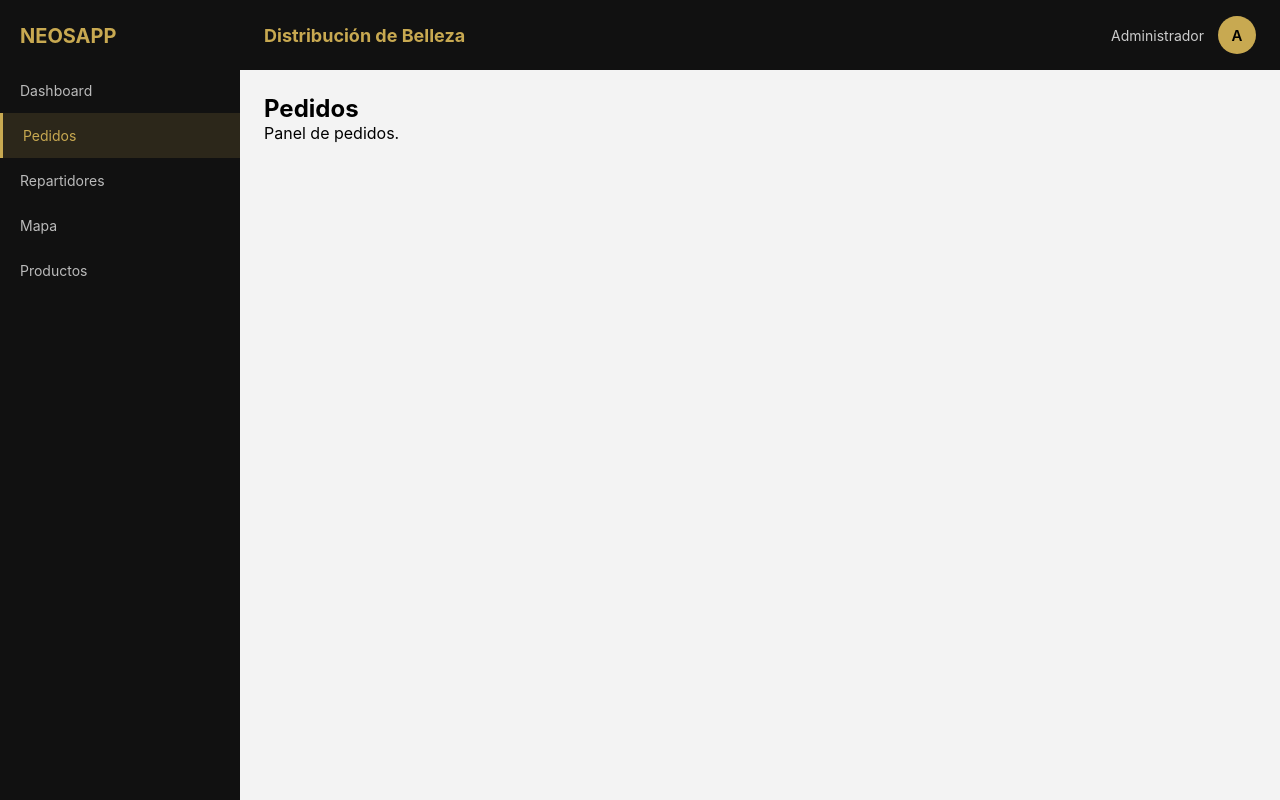
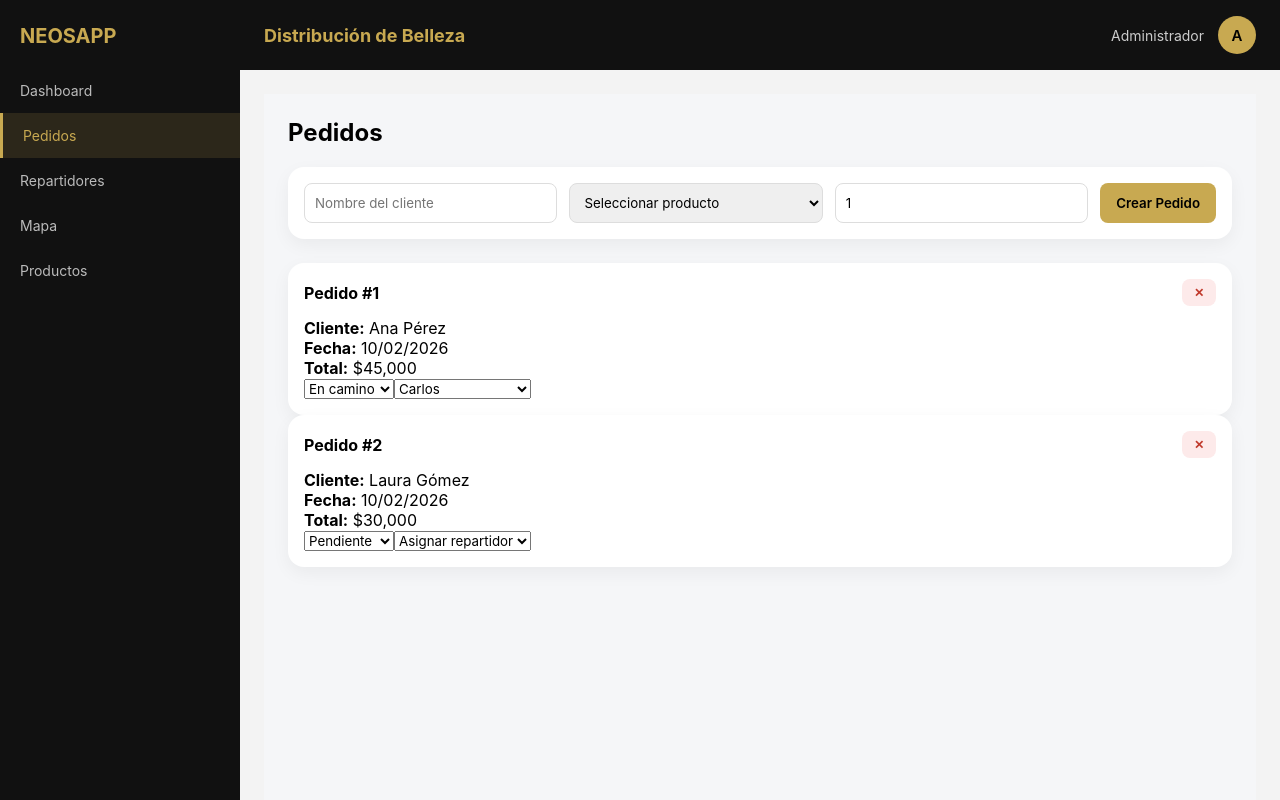
Before and after one commit to Johnyate2509/NEOSAPP_2, a React (Vite) app in the folder neosapp/: page /pedidos in a window 1280 px wide. Built offline with nearby package versions, Linux system fonts and the light colour scheme.

Commit message:
producto-pedido-dashboard act

```diff
--- /dev/null
+++ b/neosapp/src/context/StoreContext.jsx
@@ -0,0 +1,116 @@
+import { createContext, useContext, useState } from "react";
+
+const StoreContext = createContext();
+
+export function StoreProvider({ children }) {
+  const [productos, setProductos] = useState([
+    { id: 1, nombre: "Gancho Dorado", categoria: "Ganchos", precio: 8000, stock: 10 },
+    { id: 2, nombre: "Keratina Pro", categoria: "Tratamientos", precio: 45000, stock: 5 },
+  ]);
+
+  const [pedidos, setPedidos] = useState([
+  {
+    id: 1,
+    cliente: "Ana Pérez",
+    items: [],
+    total: 45000,
+    estado: "En camino",
+    fecha: "10/02/2026",
+    repartidor: "Carlos"
+  },
+  {
+    id: 2,
+    cliente: "Laura Gómez",
+    items: [],
+    total: 30000,
+    estado: "Pendiente",
+    fecha: "10/02/2026",
+    repartidor: null
+  }
+]);
+
+  const crearPedido = (cliente, items) => {
+    const total = items.reduce(
+      (acc, item) => acc + item.precio * item.cantidad,
+      0
+    );
+
+
+    const nuevoId =
+  pedidos.length > 0
+    ? Math.max(...pedidos.map((p) => p.id)) + 1
+    : 1;
+
+    const nuevoPedido = {
+      id: nuevoId,
+      cliente,
+      items,
+      total,
+      estado: "Pendiente",
+      fecha: new Date().toLocaleDateString(),
+    };
+
+
+    // Descontar stock
+    const productosActualizados = productos.map((p) => {
+      const itemPedido = items.find((i) => i.id === p.id);
+      if (itemPedido) {
+        return { ...p, stock: p.stock - itemPedido.cantidad };
+      }
+      return p;
+    });
+
+    setProductos(productosActualizados);
+    setPedidos([...pedidos, nuevoPedido]);
+  };
+
+  const cambiarEstadoPedido = (id, estado) => {
+    setPedidos(
+      pedidos.map((p) =>
+        p.id === id ? { ...p, estado } : p
+      )
+    );
+  };
+
+  const eliminarPedido = (id) => {
+  const pedido = pedidos.find((p) => p.id === id);
+  if (!pedido) return;
+
+  // Restaurar stock
+  const productosActualizados = productos.map((prod) => {
+    const item = pedido.items.find((i) => i.id === prod.id);
+    if (item) {
+      return { ...prod, stock: prod.stock + item.cantidad };
+    }
+    return prod;
+  });
+
+  setProductos(productosActualizados);
+  setPedidos(pedidos.filter((p) => p.id !== id));
+};
+const asignarRepartidor = (id, repartidor) => {
+  setPedidos(
+    pedidos.map((p) =>
+      p.id === id ? { ...p, repartidor } : p
+    )
+  );
+};
+
+  return (
+    <StoreContext.Provider
+      value={{
+        productos,
+        setProductos,
+        pedidos,
+        crearPedido,
+        cambiarEstadoPedido,
+        eliminarPedido,
+        asignarRepartidor
+      }}
+    >
+      {children}
+    </StoreContext.Provider>
+  );
+}
+
+export const useStore = () => useContext(StoreContext);
--- a/neosapp/src/pages/Dashboard.jsx
+++ b/neosapp/src/pages/Dashboard.jsx
@@ -1,29 +1,52 @@
 import "./dashboard.css";
+import { useStore } from "../context/StoreContext";
 
 export default function Dashboard() {
+  const { pedidos, repartidores } = useStore();
+
+  const pedidosHoy = pedidos.length;
+
+  const entregasEnCurso = pedidos.filter(
+    (p) => p.estado === "En camino"
+  ).length;
+
+  const incidencias = pedidos.filter(
+    (p) => p.estado === "Retraso" || p.estado === "Cancelado"
+  ).length;
+
+  const pedidosRecientes = pedidos.slice(-3).reverse();
+
+  const repartidoresActivos = repartidores?.filter(
+    (r) => r.estado === "activo"
+  ).length || 0;
+
   return (
     <div className="dashboard">
 
       {/* KPIs */}
       <div className="kpi-grid">
-        <Kpi title="Pedidos Hoy" value="128" />
-        <Kpi title="Repartidores Activos" value="6" />
-        <Kpi title="Entregas en Curso" value="14" />
-        <Kpi title="Incidencias" value="2" alert />
+        <Kpi title="Pedidos Hoy" value={pedidosHoy} />
+        <Kpi title="Repartidores Activos" value={repartidoresActivos} />
+        <Kpi title="Entregas en Curso" value={entregasEnCurso} />
+        <Kpi title="Incidencias" value={incidencias} alert />
       </div>
 
       {/* Mapa + Pedidos */}
       <div className="dashboard-row">
+
         <div className="card map-card">
           <h3>Mapa en tiempo real</h3>
           <div className="map-placeholder">
             Mapa aquí
           </div>
-          <button className="btn-link">Ver mapa completo</button>
+          <button className="btn-link">
+            Ver mapa completo
+          </button>
         </div>
 
         <div className="card">
           <h3>Pedidos recientes</h3>
+
           <table className="table">
             <thead>
               <tr>
@@ -33,28 +56,25 @@ export default function Dashboard() {
                 <th>Repartidor</th>
               </tr>
             </thead>
+
             <tbody>
-              <tr>
-                <td>#1023</td>
-                <td>Ana Pérez</td>
-                <td><span className="badge success">En ruta</span></td>
-                <td>Carlos</td>
-              </tr>
-              <tr>
-                <td>#1024</td>
-                <td>Laura Gómez</td>
-                <td><span className="badge warning">Pendiente</span></td>
-                <td>—</td>
-              </tr>
-              <tr>
-                <td>#1025</td>
-                <td>Sofía Ruiz</td>
-                <td><span className="badge danger">Retraso</span></td>
-                <td>Mario</td>
-              </tr>
+              {pedidosRecientes.map((p) => (
+                <tr key={p.id}>
+                  <td>#{p.id}</td>
+                  <td>{p.cliente}</td>
+                  <td>
+                    <span className={`badge ${getBadge(p.estado)}`}>
+                      {p.estado}
+                    </span>
+                  </td>
+                  <td>{p.repartidor || "—"}</td>
+                </tr>
+              ))}
             </tbody>
+
           </table>
         </div>
+
       </div>
 
       {/* Repartidores */}
@@ -62,14 +82,33 @@ export default function Dashboard() {
         <h3>Repartidores</h3>
 
         <div className="drivers">
-          <Driver name="Carlos" status="activo" />
-          <Driver name="Mario" status="activo" />
-          <Driver name="Luis" status="inactivo" />
+          {repartidores?.map((r) => (
+            <Driver
+              key={r.id}
+              name={r.nombre}
+              status={r.estado}
+            />
+          ))}
         </div>
       </div>
 
     </div>
   );
+}
+
+/* Helpers */
+
+function getBadge(estado) {
+  switch (estado) {
+    case "En camino":
+      return "success";
+    case "Pendiente":
+      return "warning";
+    case "Cancelado":
+      return "danger";
+    default:
+      return "warning";
+  }
 }
 
 /* Componentes visuales */
--- a/neosapp/src/pages/Pedidos.jsx
+++ b/neosapp/src/pages/Pedidos.jsx
@@ -1,8 +1,138 @@
+import { useState } from "react";
+import { useStore } from "../context/StoreContext";
+import "../styles/pedidos.css";
+
 export default function Pedidos() {
+  const { productos, pedidos, crearPedido, eliminarPedido, asignarRepartidor } = useStore();
+
+  const [cliente, setCliente] = useState("");
+  const [productoSeleccionado, setProductoSeleccionado] = useState("");
+  const [cantidad, setCantidad] = useState(1);
+
+
+  const handleCrear = () => {
+  if (!cliente || !productoSeleccionado) return;
+
+  const producto = productos.find(
+    (p) => p.id === Number(productoSeleccionado)
+  );
+
+  if (!producto) return;
+
+  if (cantidad > producto.stock) {
+    alert("No hay suficiente stock disponible");
+    return;
+  }
+
+  crearPedido(cliente, [
+    { ...producto, cantidad: Number(cantidad) },
+  ]);
+
+  setCliente("");
+  setProductoSeleccionado("");
+  setCantidad(1);
+};
+
+
   return (
-    <>
+    <div className="pedidos-page">
       <h2>Pedidos</h2>
-      <p>Panel de pedidos.</p>
-    </>
+
+      {/* Crear pedido */}
+      <div className="crear-pedido">
+        <input
+          placeholder="Nombre del cliente"
+          value={cliente}
+          onChange={(e) => setCliente(e.target.value)}
+        />
+
+        <select
+          value={productoSeleccionado}
+          onChange={(e) =>
+            setProductoSeleccionado(e.target.value)
+          }
+        >
+          <option value="">Seleccionar producto</option>
+          {productos.map((p) => (
+            <option key={p.id} value={p.id}>
+              {p.nombre} (Stock: {p.stock})
+            </option>
+          ))}
+        </select>
+
+        <input
+          type="number"
+          min="1"
+          value={cantidad}
+          onChange={(e) => setCantidad(e.target.value)}
+        />
+
+        <button onClick={handleCrear}>
+          Crear Pedido
+        </button>
+      </div>
+
+      {/* Lista pedidos */}
+     <div className="lista-pedidos">
+  {pedidos.map((p) => (
+    <div key={p.id} className="pedido-card">
+
+      <div className="pedido-header">
+        <strong>Pedido #{p.id}</strong>
+        <button
+          className="btn-delete"
+          onClick={() => eliminarPedido(p.id)}
+        >
+          ✕
+        </button>
+      </div>
+
+      <div className="pedido-body">
+        <p><strong>Cliente:</strong> {p.cliente}</p>
+        <p><strong>Fecha:</strong> {p.fecha}</p>
+
+        <div className="pedido-items">
+          {p.items.map((item, index) => (
+            <div key={index} className="pedido-item">
+              {item.nombre} x {item.cantidad} — $
+              {(item.precio * item.cantidad).toLocaleString()}
+            </div>
+          ))}
+        </div>
+
+        <p><strong>Total:</strong> ${p.total.toLocaleString()}</p>
+
+        <div className="pedido-acciones">
+          <select
+            value={p.estado}
+            onChange={(e) =>
+              cambiarEstadoPedido(p.id, e.target.value)
+            }
+          >
+            <option value="Pendiente">Pendiente</option>
+            <option value="En camino">En camino</option>
+            <option value="Entregado">Entregado</option>
+            <option value="Cancelado">Cancelado</option>
+          </select>
+
+          <select
+            value={p.repartidor || ""}
+            onChange={(e) =>
+              asignarRepartidor(p.id, e.target.value)
+            }
+          >
+            <option value="">Asignar repartidor</option>
+            <option value="Carlos">Carlos</option>
+            <option value="Luis">Luis</option>
+            <option value="María">María</option>
+          </select>
+        </div>
+      </div>
+    </div>
+  ))}
+</div>
+
+
+    </div>
   );
 }
--- a/neosapp/src/pages/Producto.jsx
+++ b/neosapp/src/pages/Producto.jsx
@@ -1,4 +1,5 @@
 import { useState } from "react";
+import { useStore } from "../context/StoreContext";
 import "./producto.css";
 
 const CATEGORIAS = [
@@ -9,12 +10,7 @@ const CATEGORIAS = [
 ];
 
 export default function Producto() {
-  const [productos, setProductos] = useState([
-    { id: 1, nombre: "Gancho Dorado", categoria: "Ganchos para cabello", precio: 8000 },
-    { id: 2, nombre: "Gancho Perla", categoria: "Ganchos para cabello", precio: 9500 },
-    { id: 3, nombre: "Keratina Pro", categoria: "Tratamientos", precio: 45000 },
-    { id: 4, nombre: "Esmalte Rojo", categoria: "Esmaltes", precio: 12000 },
-  ]);
+  const { productos, setProductos } = useStore();
 
   const [mostrarModal, setMostrarModal] = useState(false);
   const [nuevo, setNuevo] = useState({
@@ -33,6 +29,7 @@ export default function Producto() {
         nombre: nuevo.nombre,
         precio: Number(nuevo.precio),
         categoria: nuevo.categoria,
+        stock: 10, // importante
       },
     ]);
 
@@ -42,15 +39,16 @@ export default function Producto() {
 
   return (
     <div className="productos-page">
-      {/* HEADER */}
       <div className="productos-header">
         <h2>Productos</h2>
-        <button className="btn-primary" onClick={() => setMostrarModal(true)}>
+        <button
+          className="btn-primary"
+          onClick={() => setMostrarModal(true)}
+        >
           + Nuevo producto
         </button>
       </div>
 
-      {/* CATEGORÍAS */}
       {CATEGORIAS.map((categoria) => (
         <div className="categoria-bloque" key={categoria}>
           <h3 className="categoria-titulo">{categoria}</h3>
@@ -63,18 +61,24 @@ export default function Producto() {
                   <div className="producto-imagen">Imagen</div>
 
                   <div className="producto-info">
-                    <span className="producto-nombre">{p.nombre}</span>
+                    <span className="producto-nombre">
+                      {p.nombre}
+                    </span>
                     <span className="producto-precio">
                       ${p.precio.toLocaleString()}
+                    </span>
+                    <span className="producto-stock">
+                      Stock: {p.stock}
                     </span>
                   </div>
 
                   <div className="producto-acciones">
-                    <button className="btn-edit">Editar</button>
                     <button
                       className="btn-delete"
                       onClick={() =>
-                        setProductos(productos.filter((x) => x.id !== p.id))
+                        setProductos(
+                          productos.filter((x) => x.id !== p.id)
+                        )
                       }
                     >
                       Eliminar
@@ -86,7 +90,6 @@ export default function Producto() {
         </div>
       ))}
 
-      {/* MODAL */}
       {mostrarModal && (
         <div className="modal-overlay">
           <div className="modal">
@@ -95,14 +98,18 @@ export default function Producto() {
             <input
               placeholder="Nombre"
               value={nuevo.nombre}
-              onChange={(e) => setNuevo({ ...nuevo, nombre: e.target.value })}
+              onChange={(e) =>
+                setNuevo({ ...nuevo, nombre: e.target.value })
+              }
             />
 
             <input
               type="number"
               placeholder="Precio"
               value={nuevo.precio}
-              onChange={(e) => setNuevo({ ...nuevo, precio: e.target.value })}
+              onChange={(e) =>
+                setNuevo({ ...nuevo, precio: e.target.value })
+              }
             />
 
             <select
@@ -117,8 +124,13 @@ export default function Producto() {
             </select>
 
             <div className="modal-actions">
-              <button onClick={() => setMostrarModal(false)}>Cancelar</button>
-              <button className="btn-primary" onClick={crearProducto}>
+              <button onClick={() => setMostrarModal(false)}>
+                Cancelar
+              </button>
+              <button
+                className="btn-primary"
+                onClick={crearProducto}
+              >
                 Guardar
               </button>
             </div>
--- /dev/null
+++ b/neosapp/src/styles/pedidos.css
@@ -0,0 +1,147 @@
+.pedidos-page {
+  padding: 24px;
+  background: #f5f6f8;
+  min-height: 100vh;
+}
+
+.pedidos-page h2 {
+  margin-bottom: 20px;
+}
+
+/* FILTROS */
+.pedidos-filtros {
+  display: flex;
+  gap: 12px;
+  margin-bottom: 24px;
+}
+
+.pedidos-filtros input,
+.pedidos-filtros select {
+  padding: 10px;
+  border-radius: 8px;
+  border: 1px solid #ddd;
+}
+
+/* GRID */
+.pedidos-grid {
+  display: grid;
+  grid-template-columns: repeat(auto-fill, minmax(280px, 1fr));
+  gap: 16px;
+}
+
+/* TARJETA */
+.pedido-card {
+  background: white;
+  border-radius: 16px;
+  padding: 16px;
+  box-shadow: 0 6px 18px rgba(0,0,0,0.05);
+  display: flex;
+  flex-direction: column;
+  gap: 12px;
+}
+
+/* HEADER */
+.pedido-header {
+  display: flex;
+  justify-content: space-between;
+  align-items: center;
+}
+
+.estado {
+  padding: 4px 10px;
+  border-radius: 20px;
+  font-size: 12px;
+  font-weight: 600;
+}
+
+/* COLORES ESTADO */
+.estado.Pendiente {
+  background: #fff4e5;
+  color: #e67e22;
+}
+
+.estado.En-camino {
+  background: #eaf2ff;
+  color: #2980b9;
+}
+
+.estado.Entregado {
+  background: #e9f9f0;
+  color: #27ae60;
+}
+
+.estado.Cancelado {
+  background: #fdeaea;
+  color: #c0392b;
+}
+
+/* INFO */
+.pedido-info p {
+  margin: 2px 0;
+  font-size: 13px;
+  color: #555;
+}
+
+/* FOOTER */
+.pedido-footer {
+  display: flex;
+  justify-content: space-between;
+  align-items: center;
+}
+
+.total {
+  font-weight: bold;
+  color: var(--gold);
+}
+
+/* CREAR PEDIDO */
+.crear-pedido {
+  display: flex;
+  gap: 12px;
+  flex-wrap: wrap;
+  margin-bottom: 24px;
+  background: white;
+  padding: 16px;
+  border-radius: 16px;
+  box-shadow: 0 6px 18px rgba(0,0,0,0.05);
+}
+
+.crear-pedido input,
+.crear-pedido select {
+  padding: 10px;
+  border-radius: 8px;
+  border: 1px solid #ddd;
+  flex: 1;
+  min-width: 150px;
+}
+
+.crear-pedido button {
+  background: var(--gold);
+  border: none;
+  padding: 10px 16px;
+  border-radius: 8px;
+  cursor: pointer;
+  font-weight: 600;
+  transition: 0.2s;
+}
+
+.crear-pedido button:hover {
+  opacity: 0.85;
+}
+
+/* BOTON ELIMINAR */
+.btn-delete {
+  background: #fdeaea;
+  border: none;
+  padding: 6px 12px;
+  border-radius: 8px;
+  cursor: pointer;
+  font-size: 12px;
+  color: #c0392b;
+  font-weight: 600;
+  transition: 0.2s;
+}
+
+.btn-delete:hover {
+  background: #f8d7da;
+}
```
Also changed, not shown: neosapp/src/main.jsx (+5 -2 lines).
